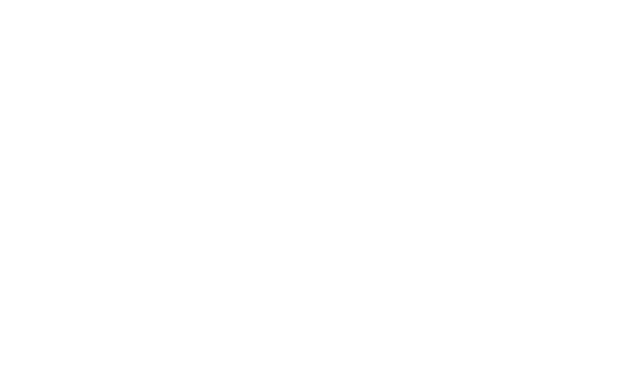
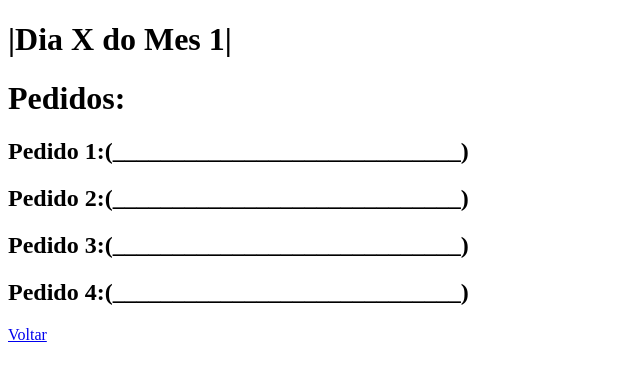
Before and after one commit to jvcollet/Equipe9_TurmaA, a plain HTML site: page pedidos2.html in a window 1280 px wide. Shown: the whole page, without its empty margins (0-640 px from the left). Drawn offline with Linux system fonts and the light colour scheme.

Commit message:
final pedido

```diff
--- a/pedidos2.html
+++ b/pedidos2.html
@@ -0,0 +1,35 @@
+<!DOCTYPE html>
+<html lang="pt-BR">
+<head>
+    <meta charset="UTF-8">
+    <meta name="viewport" content="width=device-width, initial-scale=1.0">
+    <title>Pedidos</title>
+</head>
+    <body>
+        <header>
+            <h1>
+                |Dia X do Mes 1|
+            </h1>
+        </header>
+        <main>
+        <h1>
+        Pedidos:
+            </h2>
+        <h2>
+        Pedido 1:(_____________________________)
+            </h2>
+        <h2>
+        Pedido 2:(_____________________________)
+                </h2>
+        <h2>
+        Pedido 3:(_____________________________)
+             </h2>
+        <h2>
+        Pedido 4:(_____________________________)
+             </h2>
+
+        <a href="pedidos.html">
+            Voltar
+        </a>
+
+        </main>
```
Also changed, not shown: pedidos1.html (+1 -1 lines).
